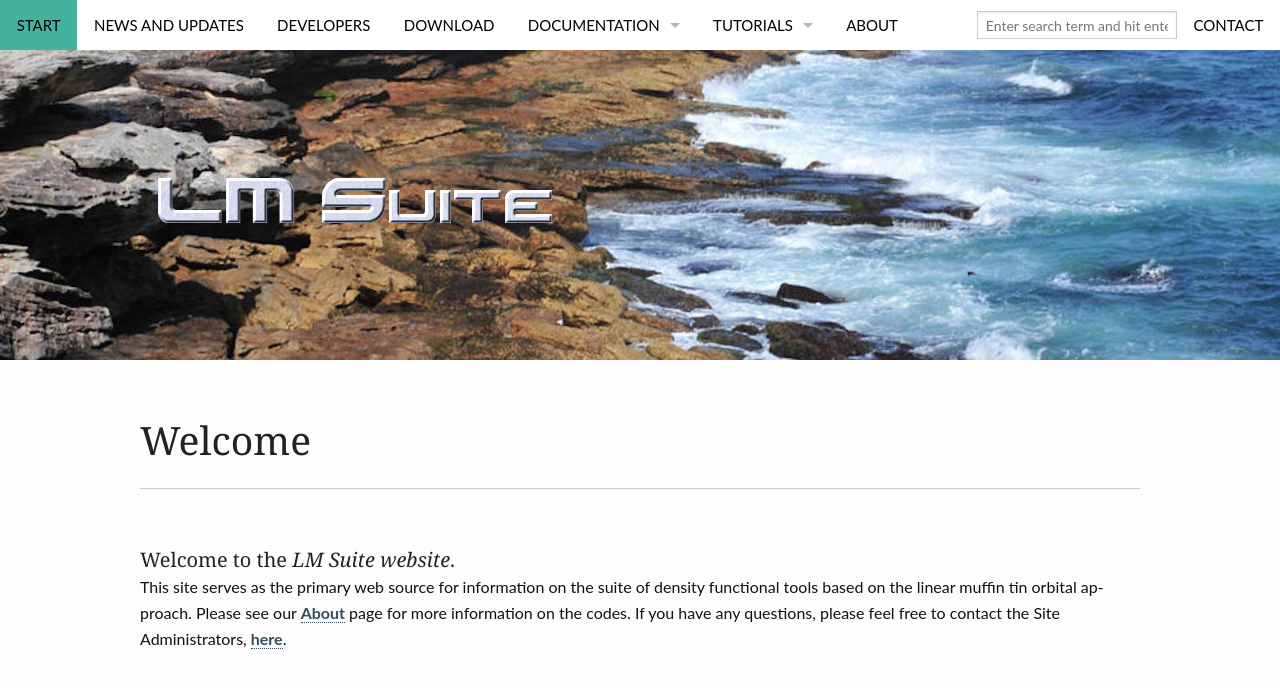
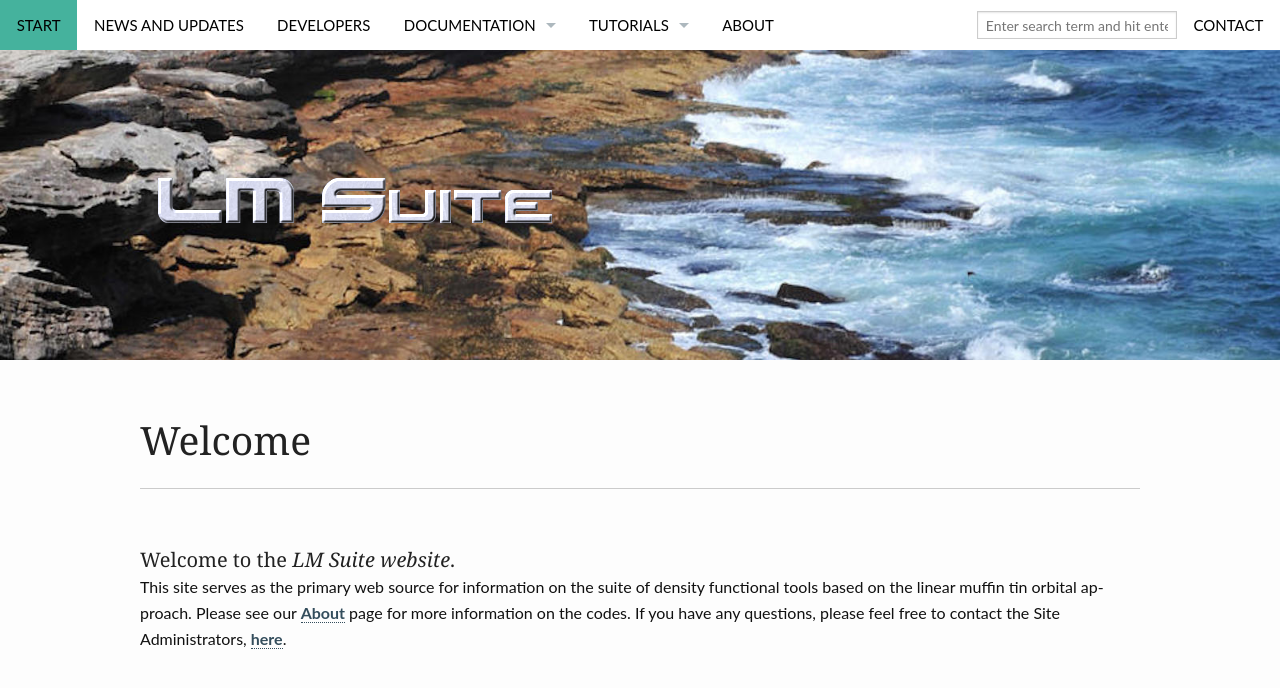
Before and after one commit to smckech/lordcephei.github.io, a Jekyll site: the page built from index.md, in a window 1280 px wide, cut to the strip 0-711 px from the top of the page. Shown: the top 688 px of the strip. Built offline with Jekyll 4.4.1, drawn with Linux system fonts in a browser that asks for light colours.

Commit message:
deleting dead links

```diff
--- a/_data/navigation.yml
+++ b/_data/navigation.yml
@@ -10,28 +10,12 @@
   url: "/developers/"
   side: left
 
-- title: "Download"
-  url: "/download/"
-  side: left
-
 - title: "Documentation"
   url: "/docs/"
   side: left
   dropdown:
   - title: "Installation"
     url: "/install/"
-  - title: "Input Reference"
-    url: ""
-  - title: "GWD"
-    url: ""
-  - title: "FP"
-    url: ""
-  - title: "ASA"
-    url: ""
-  - title: "Lectures"
-    url: ""
-  - title: "Input Syntax"
-    url: ""
 
 - title: "Tutorials"
   url: "/test/"
@@ -39,30 +23,14 @@
   dropdown:
   - title: "Tutorial for the full-potential LDA program lmf"
     url: "/fpnew/"
-  - title: "Building FP input file"
-    url: ""
   - title: "FP basis optimisation"
     url: "/fpoptbas/"
   - title: "Adding external Zeeman field to the potential"
     url: "/extbfield/"
   - title: "Generating a Fermi surface in spin polarized Fe"
     url: "/fstut/"
-  - title: "Making and plotting Density of States"
-    url: ""
-  - title: "Making and plotting energy bands"
-    url: ""
-  - title: "Spin Orbit Coupling in lm and lmf"
-    url: ""
   - title: "ASA tutorial"
     url: "/asadoc/"
-  - title: "LDA-ASA calculation of a magnetic system"
-    url: ""
-  - title: "LDA and GW calculations for Si"
-    url: ""
-  - title: "GW practicum"
-    url: ""
-  - title: "Manipulations of the self-energy editors"
-    url: ""
 
 - title: "About"
   url: "/about/"
```
